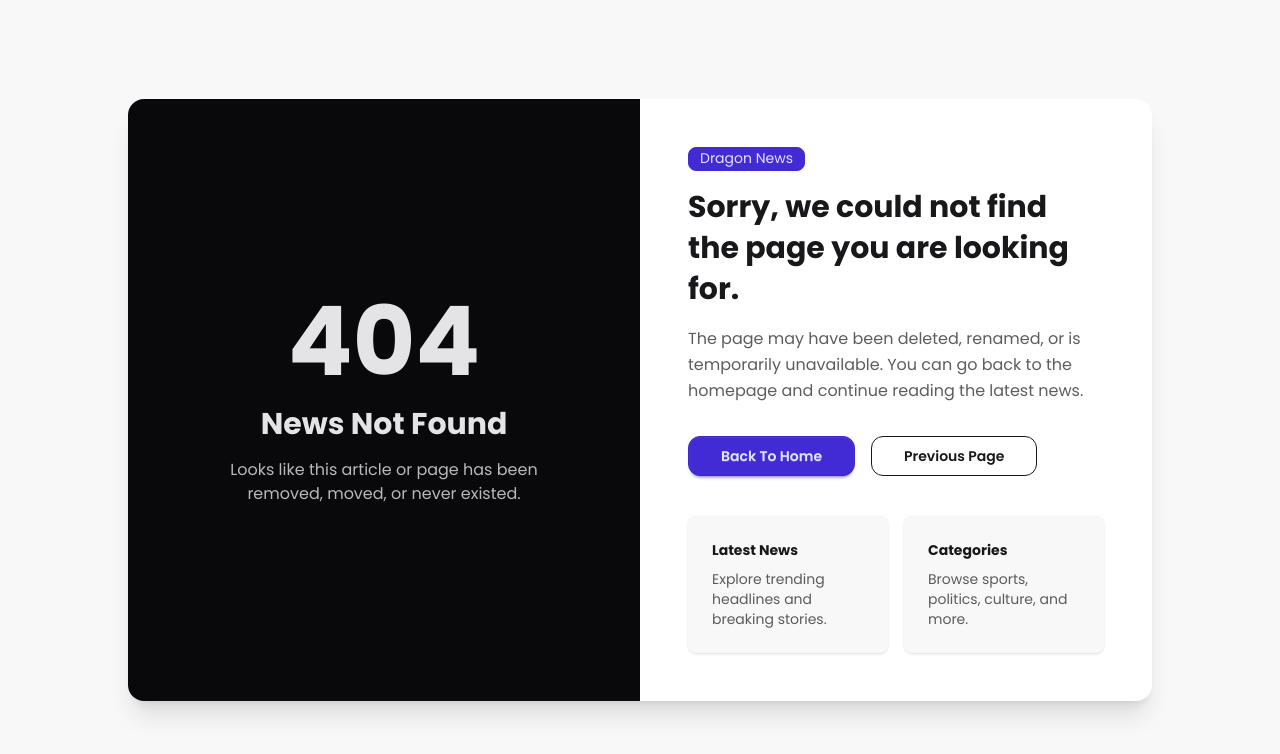
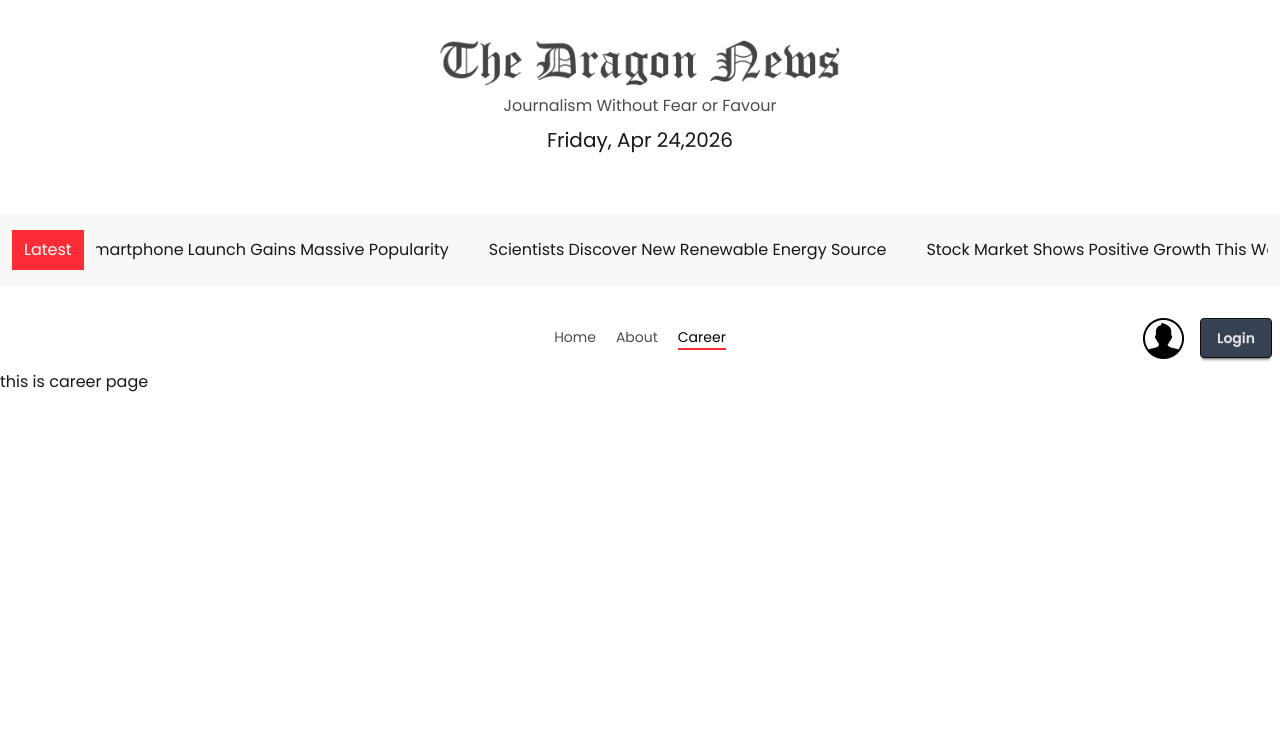
Before and after one commit to toufiqweb/dragon-news, a Next.js app: page /career in a window 1280 px wide. Before the commit this address had no page. Shown: the top 754 px of the page. Built offline with nearby package versions, Linux system fonts and the light colour scheme.

Commit message:
Implement Marquee & Design Navbar

```diff
--- a/package.json
+++ b/package.json
@@ -12,7 +12,8 @@
     "date-fns": "^4.1.0",
     "next": "16.2.4",
     "react": "19.2.4",
-    "react-dom": "19.2.4"
+    "react-dom": "19.2.4",
+    "react-fast-marquee": "^1.6.5"
   },
   "devDependencies": {
     "@tailwindcss/postcss": "^4",
--- /dev/null
+++ b/src/app/(main)/about/page.jsx
@@ -0,0 +1,11 @@
+import React from 'react';
+
+const AboutPage = () => {
+    return (
+        <div>
+            this is about page
+        </div>
+    );
+};
+
+export default AboutPage;
--- /dev/null
+++ b/src/app/(main)/career/page.jsx
@@ -0,0 +1,7 @@
+import React from "react";
+
+const CareerPage = () => {
+  return <div>this is career page</div>;
+};
+
+export default CareerPage;
--- a/src/app/(main)/layout.js
+++ b/src/app/(main)/layout.js
@@ -1,3 +1,4 @@
+import BreakingNews from "@/components/shared/BreakingNews";
 import Header from "@/components/shared/Header";
 import Navbar from "@/components/shared/Navbar";
 import React from "react";
@@ -6,6 +7,7 @@ const MainLayout = ({children}) => {
   return (
     <div>
       <Header />
+      <BreakingNews/>
       <Navbar />
       {children}
     </div>
--- /dev/null
+++ b/src/components/shared/BreakingNews.jsx
@@ -0,0 +1,59 @@
+import React from "react";
+import Marquee from "react-fast-marquee";
+
+const BreakingNews = () => {
+  const newsData = [
+    {
+      id: 1,
+      title: "Global Tech Companies Invest More in AI Development",
+    },
+    {
+      id: 2,
+      title: "New Smartphone Launch Gains Massive Popularity",
+    },
+    {
+      id: 3,
+      title: "Scientists Discover New Renewable Energy Source",
+    },
+    {
+      id: 4,
+      title: "Stock Market Shows Positive Growth This Week",
+    },
+    {
+      id: 5,
+      title: "Major Sports Event Draws Millions of Viewers",
+    },
+    {
+      id: 6,
+      title: "New Education Policy Introduced for Students",
+    },
+    {
+      id: 7,
+      title: "Climate Change Awareness Campaign Expands Globally",
+    },
+    {
+      id: 8,
+      title: "Electric Vehicle Sales Reach Record High",
+    },
+    {
+      id: 9,
+      title: "Healthcare Innovations Improve Patient Treatment",
+    },
+    {
+      id: 10,
+      title: "Space Agency Announces Upcoming Moon Mission",
+    },
+  ];
+  return (
+    <div className=" container mx-auto my-5 px-3 py-4 bg-base-200 flex flex-col sm:flex-row gap-3 justify-center items-center">
+      <button className="py-2 px-3 bg-red-500 w-fit text-white">Latest</button>
+      <Marquee speed={100} pauseOnHover={true}>
+        {newsData.map((n) => (
+          <span className="px-5" key={n.id}>{n.title}</span>
+        ))}
+      </Marquee>
+    </div>
+  );
+};
+
+export default BreakingNews;
--- /dev/null
+++ b/src/components/shared/NavLink.jsx
@@ -0,0 +1,19 @@
+"use client";
+import Link from "next/link";
+import { usePathname } from "next/navigation";
+import React from "react";
+
+const NavLink = ({ href, children }) => {
+  const pathname = usePathname();
+
+  return (
+    <Link
+      href={href}
+      className={`${pathname === href ? "border-b-2 border-b-red-500 text-black" : ""}`}
+    >
+      {children}
+    </Link>
+  );
+};
+
+export default NavLink;
--- a/src/components/shared/Navbar.jsx
+++ b/src/components/shared/Navbar.jsx
@@ -1,11 +1,57 @@
-import React from 'react';
+import Link from "next/link";
+import React from "react";
+import userLogo from "@/assets/user.png"
+import Image from "next/image";
+import NavLink from "./NavLink";
 
 const Navbar = () => {
-    return (
-        <div>
-            This is navbar
+  const navLinks = (
+    <>
+      <NavLink href={"/"}>Home</NavLink>
+      <NavLink href={"/about"}>About</NavLink>
+      <NavLink href={"/career"}>Career</NavLink>
+    </>
+  );
+
+  return (
+    <div className="navbar container mx-auto">
+      <div className="navbar-start">
+        <div className="dropdown">
+          <div tabIndex={0} role="button" className="btn btn-ghost lg:hidden">
+            <svg
+              xmlns="http://www.w3.org/2000/svg"
+              className="h-5 w-5"
+              fill="none"
+              viewBox="0 0 24 24"
+              stroke="currentColor"
+            >
+              {" "}
+              <path
+                strokeLinecap="round"
+                strokeLinejoin="round"
+                strokeWidth="2"
+                d="M4 6h16M4 12h8m-8 6h16"
+              />{" "}
+            </svg>
+          </div>
+          <ul
+            tabIndex="-1"
+            className="menu menu-sm dropdown-content bg-base-100 rounded-box z-1 mt-3 w-52 p-2 shadow gap-5 text-black/70"
+          >
+            {navLinks}
+          </ul>
         </div>
-    );
+        <div></div>
+      </div>
+      <div className="navbar-center hidden lg:flex">
+        <ul className="menu menu-horizontal px-1 gap-5 text-black/70">{navLinks}</ul>
+      </div>
+      <div className="navbar-end gap-4">
+        <Image src={userLogo} alt={"user"}/>
+        <Link href={"/login"}><button className="btn btn-neutral bg-gray-700">Login</button></Link>
+      </div>
+    </div>
+  );
 };
 
 export default Navbar;
```
Also changed, not shown: 1 other file (tests, documents, lock files or other folders).
